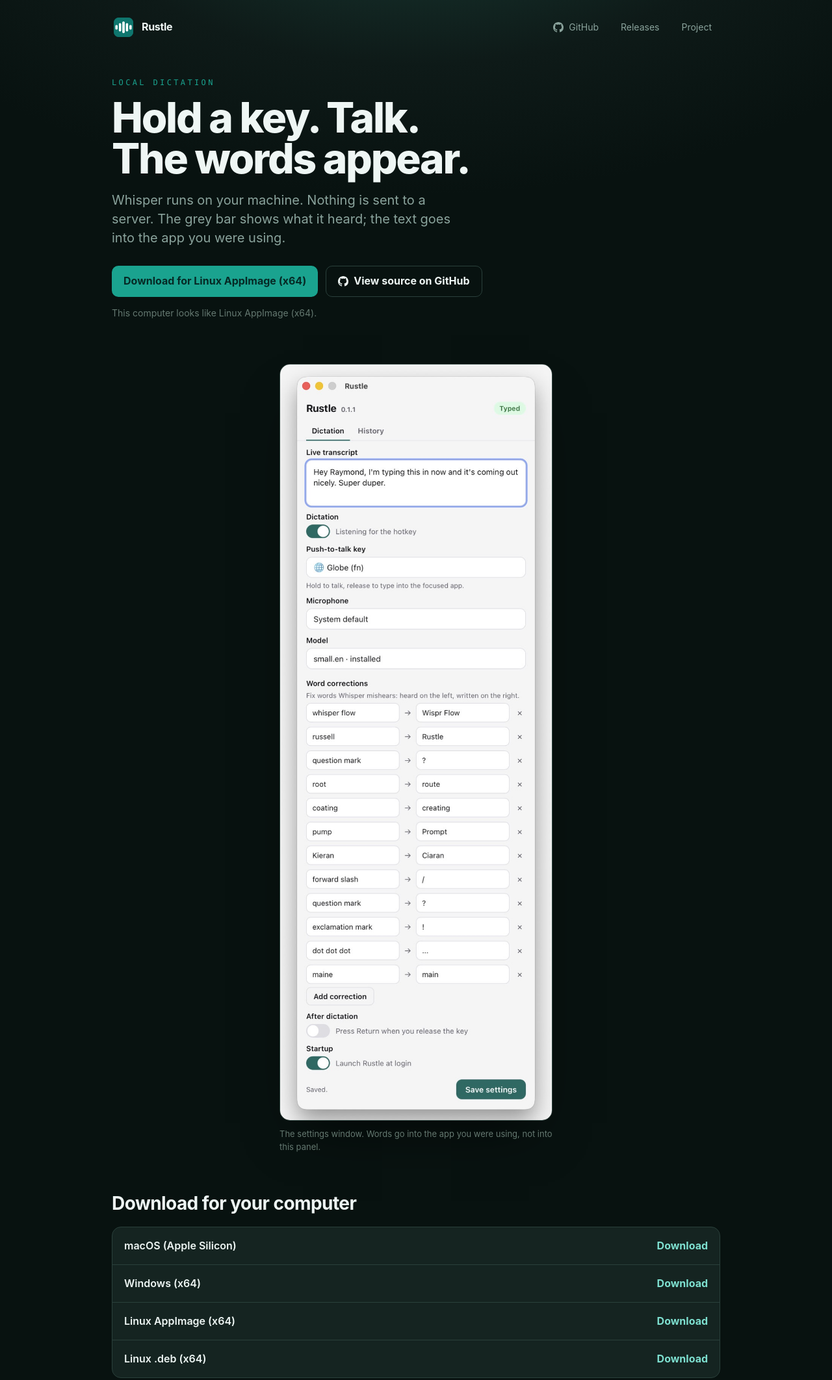
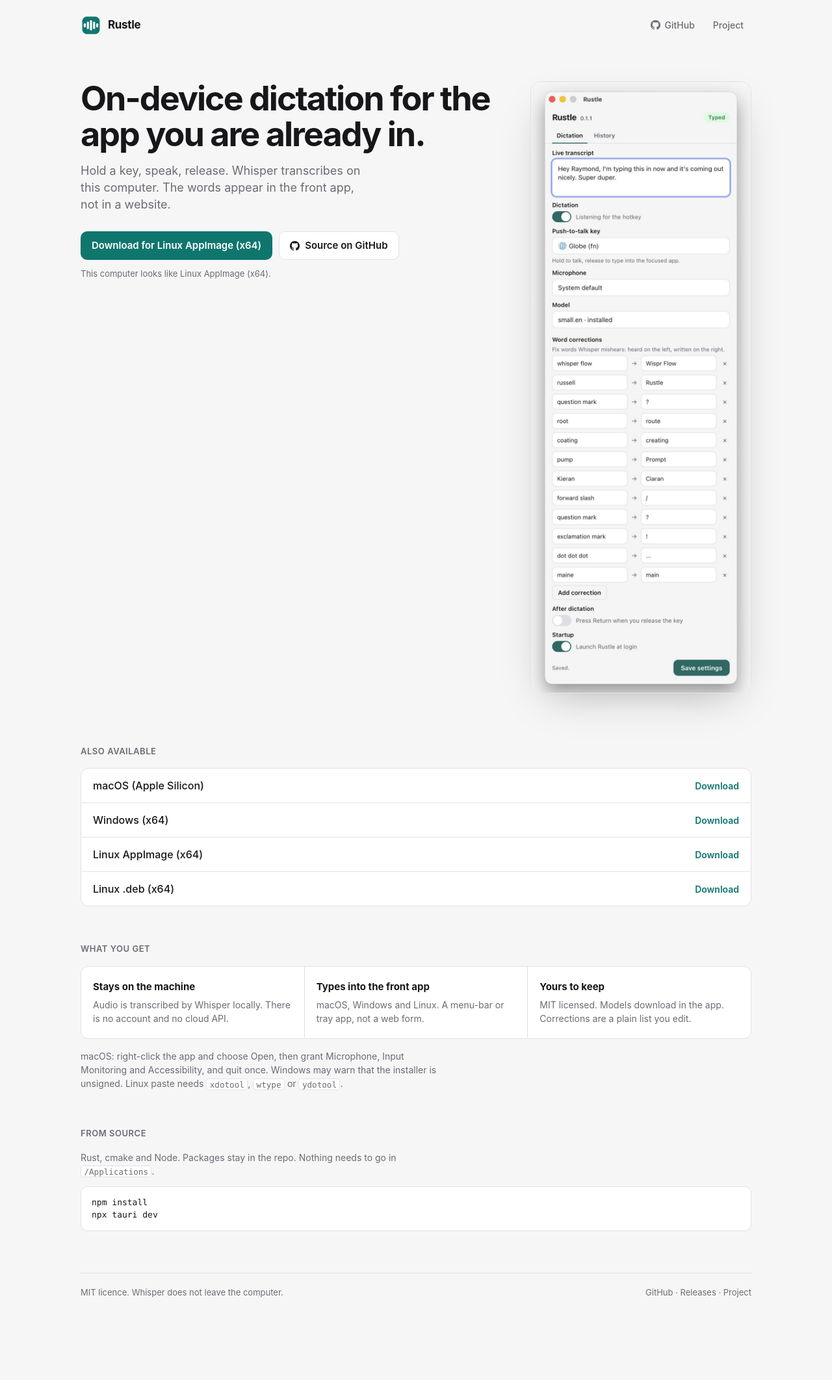
Before and after one commit to nbarrett/rustle, a website: page docs/index.html in a window 1280 px wide. Shown: the top 2124 px of the page at 65% size. After the commit the page ends 2079 px from the top, so only its background shows below. Drawn offline with Linux system fonts and the light colour scheme; no server answers.

Commit message:
Restyle the download page as a product site, not a teaching page.
Light layout using the app’s own type and teal, with the settings window beside the download, GitHub in the header, and a short note on privacy and first launch.

```diff
--- a/docs/index.html
+++ b/docs/index.html
@@ -3,288 +3,309 @@
 <head>
 <meta charset="utf-8">
 <meta name="viewport" content="width=device-width, initial-scale=1">
-<title>Download Rustle</title>
-<meta name="description" content="Local dictation. Hold a key, talk, and the words appear in the app you were using. Whisper runs on your machine.">
-<meta property="og:title" content="Download Rustle">
-<meta property="og:description" content="Local dictation. Hold a key, talk, and the words appear in the app you were using.">
+<title>Rustle – on-device dictation</title>
+<meta name="description" content="Hold a key, speak, and the words appear in the app you were using. Whisper runs on your machine. Nothing is sent to a server.">
+<meta property="og:title" content="Rustle">
+<meta property="og:description" content="On-device dictation for macOS, Windows and Linux.">
 <meta property="og:image" content="settings.jpg">
 <link rel="icon" href="icon.png" type="image/png">
 <style>
   :root {
-    --ground: #0e1a18;
-    --ground-2: #081210;
-    --panel: #152421;
-    --panel-2: #1b2e2a;
-    --line: #2a403b;
-    --ink: #eef6f4;
-    --muted: #8aa39c;
-    --muted-2: #647870;
-    --teal: #1aa38f;
-    --teal-deep: #0f766e;
-    --teal-soft: #7ee0d0;
-    --good: #6fcf97;
+    --bg: #f6f6f7;
+    --surface: #ffffff;
+    --line: #e2e2e6;
+    --text: #17171a;
+    --muted: #6b6b74;
+    --accent: #0f766e;
+    --accent-text: #ffffff;
+    --accent-hover: #0c5f59;
     --sans: -apple-system, BlinkMacSystemFont, "Segoe UI", system-ui, Helvetica, Arial, sans-serif;
     --mono: ui-monospace, "SF Mono", Menlo, Consolas, monospace;
+    --radius: 12px;
+    --shadow: 0 24px 60px -28px rgba(23, 23, 26, 0.35);
+  }
+
+  @media (prefers-color-scheme: dark) {
+    :root {
+      --bg: #17171a;
+      --surface: #202024;
+      --line: #33333a;
+      --text: #f2f2f4;
+      --muted: #a0a0aa;
+      --accent: #2dd4bf;
+      --accent-text: #062925;
+      --accent-hover: #5eead4;
+      --shadow: 0 24px 60px -28px rgba(0, 0, 0, 0.55);
+    }
   }
 
   * { box-sizing: border-box; }
 
+  html, body { margin: 0; }
   body {
-    margin: 0;
     min-height: 100vh;
-    background:
-      radial-gradient(900px 480px at 50% -180px, #1a3d36 0%, var(--ground) 58%, var(--ground-2) 100%),
-      var(--ground-2);
-    color: var(--ink);
+    background: var(--bg);
+    color: var(--text);
     font-family: var(--sans);
-    line-height: 1.55;
+    font-size: 16px;
+    line-height: 1.5;
     -webkit-font-smoothing: antialiased;
   }
 
-  a { color: var(--teal-soft); }
-  a:hover { color: #fff; }
+  a { color: var(--accent); text-decoration: none; }
+  a:hover { text-decoration: underline; }
 
-  .wrap { max-width: 980px; margin: 0 auto; padding: 0 22px 96px; }
+  .page {
+    max-width: 1080px;
+    margin: 0 auto;
+    padding: 0 24px 80px;
+  }
 
   nav {
     display: flex;
     align-items: center;
     justify-content: space-between;
-    gap: 16px;
-    padding: 22px 0 8px;
+    padding: 20px 0;
   }
   .brand {
     display: flex;
     align-items: center;
     gap: 10px;
-    color: var(--ink);
+    color: var(--text);
+    font-weight: 650;
+    font-size: 17px;
+    letter-spacing: -0.02em;
     text-decoration: none;
-    font-weight: 700;
-    letter-spacing: -0.02em;
   }
-  .brand img { width: 36px; height: 36px; border-radius: 9px; }
-  .nav-links { display: flex; gap: 8px; flex-wrap: wrap; }
+  .brand:hover { text-decoration: none; }
+  .brand img { width: 32px; height: 32px; border-radius: 8px; }
+  .nav-links {
+    display: flex;
+    align-items: center;
+    gap: 4px;
+  }
   .nav-links a {
     display: inline-flex;
     align-items: center;
-    gap: 8px;
+    gap: 7px;
     color: var(--muted);
-    text-decoration: none;
     font-size: 14px;
+    font-weight: 500;
     padding: 8px 12px;
     border-radius: 8px;
-    border: 1px solid transparent;
+    text-decoration: none;
   }
   .nav-links a:hover {
-    color: var(--ink);
-    border-color: var(--line);
-    background: rgba(255,255,255,.04);
+    color: var(--text);
+    background: var(--surface);
   }
-  .nav-links svg { width: 16px; height: 16px; fill: currentColor; }
+  .nav-links svg { width: 15px; height: 15px; fill: currentColor; }
 
-  header.hero { padding: 48px 0 28px; }
-  .eyebrow {
-    font-family: var(--mono);
-    font-size: 12px;
-    letter-spacing: 0.28em;
-    text-transform: uppercase;
-    color: var(--teal);
-    margin: 0 0 14px;
+  .hero {
+    display: grid;
+    grid-template-columns: minmax(0, 1fr) 340px;
+    gap: 56px;
+    align-items: start;
+    padding: 48px 0 24px;
   }
+  @media (max-width: 840px) {
+    .hero { grid-template-columns: 1fr; gap: 36px; padding-top: 28px; }
+    .hero-visual { max-width: 340px; margin: 0 auto; }
+  }
+
   h1 {
-    font-size: clamp(36px, 7vw, 64px);
-    font-weight: 800;
-    letter-spacing: -0.035em;
-    line-height: 0.98;
     margin: 0;
-    text-wrap: balance;
-    max-width: 14ch;
+    font-size: clamp(36px, 5vw, 52px);
+    font-weight: 700;
+    letter-spacing: -0.038em;
+    line-height: 1.05;
   }
-  .sub {
-    margin: 18px 0 0;
+  .lede {
+    margin: 16px 0 0;
     color: var(--muted);
-    font-size: clamp(17px, 2.4vw, 20px);
+    font-size: 18px;
     line-height: 1.45;
-    max-width: 42ch;
+    max-width: 38ch;
   }
 
   .actions {
     display: flex;
     flex-wrap: wrap;
-    gap: 12px;
+    gap: 10px;
     margin-top: 28px;
-    align-items: center;
   }
-  .primary, .ghost {
+  .btn {
     display: inline-flex;
     align-items: center;
     justify-content: center;
     gap: 8px;
-    min-height: 48px;
-    padding: 0 18px;
+    min-height: 44px;
+    padding: 0 16px;
     border-radius: 10px;
     font: inherit;
-    font-weight: 650;
+    font-size: 15px;
+    font-weight: 600;
     text-decoration: none;
+    border: 1px solid transparent;
   }
-  .primary {
-    background: var(--teal);
-    color: #062925;
-    border: 0;
+  .btn:hover { text-decoration: none; }
+  .btn-primary {
+    background: var(--accent);
+    color: var(--accent-text);
   }
-  .primary:hover { background: var(--teal-soft); color: #062925; }
-  .ghost {
-    background: transparent;
-    color: var(--ink);
-    border: 1px solid var(--line);
+  .btn-primary:hover { background: var(--accent-hover); color: var(--accent-text); }
+  .btn-secondary {
+    background: var(--surface);
+    color: var(--text);
+    border-color: var(--line);
   }
-  .ghost:hover { border-color: var(--teal); color: var(--teal-soft); }
-  .ghost svg { width: 16px; height: 16px; fill: currentColor; }
+  .btn-secondary:hover { border-color: var(--muted); }
+  .btn svg { width: 15px; height: 15px; fill: currentColor; }
+
   .detected {
-    margin: 14px 0 0;
-    color: var(--muted-2);
-    font-size: 14px;
+    margin: 12px 0 0;
+    color: var(--muted);
+    font-size: 13px;
   }
   .missing {
-    margin: 16px 0 0;
+    margin: 14px 0 0;
     padding: 12px 14px;
+    background: var(--surface);
     border: 1px solid var(--line);
     border-radius: 10px;
-    background: var(--panel);
     color: var(--muted);
-    max-width: 52ch;
+    font-size: 14px;
+    max-width: 42ch;
   }
   .missing[hidden] { display: none; }
 
-  .shot {
-    margin: 40px auto 0;
-    max-width: 420px;
+  .hero-visual {
+    background: var(--surface);
+    border: 1px solid var(--line);
     border-radius: 16px;
+    box-shadow: var(--shadow);
     overflow: hidden;
-    border: 1px solid var(--line);
-    box-shadow: 0 40px 80px -36px rgba(0,0,0,.7);
-    background: #111;
   }
-  .shot img {
+  .hero-visual img {
     display: block;
     width: 100%;
     height: auto;
   }
-  .shot-cap {
-    margin: 10px auto 0;
-    max-width: 420px;
-    color: var(--muted-2);
+
+  section { margin-top: 56px; }
+  h2 {
+    margin: 0 0 16px;
     font-size: 13px;
+    font-weight: 600;
+    letter-spacing: 0.04em;
+    text-transform: uppercase;
+    color: var(--muted);
   }
-
-  h2 {
-    font-size: clamp(22px, 3vw, 28px);
-    font-weight: 750;
-    letter-spacing: -0.02em;
-    margin: 0 0 14px;
-  }
-  section { margin-top: 56px; }
 
   .platforms {
     list-style: none;
     margin: 0;
     padding: 0;
+    background: var(--surface);
     border: 1px solid var(--line);
-    border-radius: 14px;
-    background: var(--panel);
+    border-radius: var(--radius);
     overflow: hidden;
   }
   .platforms li {
     display: flex;
     justify-content: space-between;
-    gap: 1rem;
     align-items: center;
-    padding: 16px 18px;
+    gap: 16px;
+    padding: 14px 18px;
     border-top: 1px solid var(--line);
   }
   .platforms li:first-child { border-top: 0; }
-  .platforms .os { font-weight: 600; }
+  .platforms .os { font-weight: 550; }
   .platforms a {
-    color: var(--teal-soft);
-    text-decoration: none;
-    font-weight: 650;
+    font-size: 14px;
+    font-weight: 600;
     white-space: nowrap;
   }
   .platforms a[aria-disabled="true"] {
-    color: var(--muted-2);
+    color: var(--muted);
     font-weight: 400;
     pointer-events: none;
+    text-decoration: none;
   }
 
-  .steps {
+  .facts {
     display: grid;
-    grid-template-columns: repeat(auto-fit, minmax(220px, 1fr));
-    gap: 14px;
+    grid-template-columns: repeat(3, 1fr);
+    gap: 1px;
+    background: var(--line);
+    border: 1px solid var(--line);
+    border-radius: var(--radius);
+    overflow: hidden;
   }
-  .step {
-    background: var(--panel);
-    border: 1px solid var(--line);
-    border-radius: 14px;
-    padding: 18px 18px 16px;
+  .facts article {
+    background: var(--surface);
+    padding: 20px 18px;
   }
-  .step n {
-    display: block;
-    font-family: var(--mono);
-    font-size: 12px;
-    letter-spacing: 0.16em;
-    text-transform: uppercase;
-    color: var(--teal);
-    margin-bottom: 8px;
+  .facts h3 {
+    margin: 0 0 6px;
+    font-size: 15px;
+    font-weight: 650;
   }
-  .step p { margin: 0; color: var(--muted); }
-
-  pre {
+  .facts p {
     margin: 0;
-    padding: 16px 18px;
-    background: var(--panel);
-    border: 1px solid var(--line);
-    border-radius: 12px;
-    overflow-x: auto;
-    font-family: var(--mono);
-    font-size: 13.5px;
-    color: var(--teal-soft);
+    color: var(--muted);
+    font-size: 14px;
+  }
+  @media (max-width: 700px) {
+    .facts { grid-template-columns: 1fr; }
   }
 
-  .note {
+  .fineprint {
+    margin: 16px 0 0;
     color: var(--muted);
-    font-size: 15px;
+    font-size: 14px;
     max-width: 62ch;
   }
   code {
     font-family: var(--mono);
-    font-size: 0.88em;
-    background: var(--panel);
+    font-size: 0.9em;
+    background: var(--surface);
     border: 1px solid var(--line);
     border-radius: 4px;
-    padding: 0.08em 0.35em;
+    padding: 0.05em 0.35em;
+  }
+  pre {
+    margin: 12px 0 0;
+    padding: 14px 16px;
+    background: var(--surface);
+    border: 1px solid var(--line);
+    border-radius: 10px;
+    overflow-x: auto;
+    font-family: var(--mono);
+    font-size: 13px;
+    color: var(--text);
   }
 
   footer {
-    margin-top: 72px;
-    padding-top: 22px;
-    border-top: 1px solid var(--line);
-    color: var(--muted-2);
-    font-size: 14px;
     display: flex;
     flex-wrap: wrap;
-    gap: 12px 22px;
     justify-content: space-between;
+    gap: 10px 20px;
+    margin-top: 64px;
+    padding-top: 20px;
+    border-top: 1px solid var(--line);
+    color: var(--muted);
+    font-size: 13px;
   }
-  footer a { color: var(--muted); text-decoration: none; }
-  footer a:hover { color: var(--teal-soft); }
+  footer a { color: var(--muted); }
+  footer a:hover { color: var(--text); }
 </style>
 </head>
 <body>
-<div class="wrap">
-
+<div class="page">
   <nav>
     <a class="brand" href="./">
-      <img src="icon.png" width="36" height="36" alt="">
+      <img src="icon.png" width="32" height="32" alt="">
       Rustle
     </a>
     <div class="nav-links">
@@ -292,71 +313,75 @@
         <svg viewBox="0 0 16 16" aria-hidden="true"><path d="M8 0C3.58 0 0 3.58 0 8c0 3.54 2.29 6.53 5.47 7.59.4.07.55-.17.55-.38 0-.19-.01-.82-.01-1.49-2.01.37-2.53-.49-2.69-.94-.09-.23-.48-.94-.82-1.13-.28-.15-.68-.52-.01-.53.63-.01 1.08.58 1.23.82.72 1.21 1.87.87 2.33.66.07-.52.28-.87.51-1.07-1.78-.2-3.64-.89-3.64-3.95 0-.87.31-1.59.82-2.15-.08-.2-.36-1.02.08-2.12 0 0 .67-.21 2.2.82.64-.18 1.32-.27 2-.27s1.36.09 2 .27c1.53-1.04 2.2-.82 2.2-.82.44 1.1.16 1.92.08 2.12.51.56.82 1.27.82 2.15 0 3.07-1.87 3.75-3.65 3.95.29.25.54.73.54 1.48 0 1.07-.01 1.93-.01 2.2 0 .21.15.46.55.38A8.01 8.01 0 0 0 16 8c0-4.42-3.58-8-8-8"/></svg>
         GitHub
       </a>
-      <a href="https://github.com/nbarrett/rustle/releases">Releases</a>
       <a href="https://github.com/nbarrett/rustle#readme">Project</a>
     </div>
   </nav>
 
-  <header class="hero">
-    <p class="eyebrow">Local dictation</p>
-    <h1>Hold a key. Talk. The words appear.</h1>
-    <p class="sub">Whisper runs on your machine. Nothing is sent to a server. The grey bar shows what it heard; the text goes into the app you were using.</p>
+  <div class="hero">
+    <div>
+      <h1>On-device dictation for the app you are already in.</h1>
+      <p class="lede">Hold a key, speak, release. Whisper transcribes on this computer. The words appear in the front app, not in a website.</p>
       <div class="actions">
-      <a class="primary" id="primary" href="https://github.com/nbarrett/rustle/releases/latest">Download</a>
-      <a class="ghost" href="https://github.com/nbarrett/rustle">
+        <a class="btn btn-primary" id="primary" href="https://github.com/nbarrett/rustle/releases/latest">Download</a>
+        <a class="btn btn-secondary" href="https://github.com/nbarrett/rustle">
           <svg viewBox="0 0 16 16" aria-hidden="true"><path d="M8 0C3.58 0 0 3.58 0 8c0 3.54 2.29 6.53 5.47 7.59.4.07.55-.17.55-.38 0-.19-.01-.82-.01-1.49-2.01.37-2.53-.49-2.69-.94-.09-.23-.48-.94-.82-1.13-.28-.15-.68-.52-.01-.53.63-.01 1.08.58 1.23.82.72 1.21 1.87.87 2.33.66.07-.52.28-.87.51-1.07-1.78-.2-3.64-.89-3.64-3.95 0-.87.31-1.59.82-2.15-.08-.2-.36-1.02.08-2.12 0 0 .67-.21 2.2.82.64-.18 1.32-.27 2-.27s1.36.09 2 .27c1.53-1.04 2.2-.82 2.2-.82.44 1.1.16 1.92.08 2.12.51.56.82 1.27.82 2.15 0 3.07-1.87 3.75-3.65 3.95.29.25.54.73.54 1.48 0 1.07-.01 1.93-.01 2.2 0 .21.15.46.55.38A8.01 8.01 0 0 0 16 8c0-4.42-3.58-8-8-8"/></svg>
-        View source on GitHub
+          Source on GitHub
         </a>
       </div>
       <p class="detected" id="detected"></p>
       <p class="missing" id="missing" hidden>
-      A build for this computer is not on the latest release yet. Use another file below, or run it from source.
+        A build for this computer is not on the latest release yet. Choose another platform below, or run from source.
       </p>
-  </header>
-
-  <figure class="shot">
-    <img src="settings.jpg" width="720" height="2002" alt="The Rustle settings window: live transcript, Globe push-to-talk key, microphone, Whisper model, and word corrections.">
-  </figure>
-  <p class="shot-cap">The settings window. Words go into the app you were using, not into this panel.</p>
+    </div>
+    <div class="hero-visual">
+      <img src="settings.jpg" width="720" height="2002" alt="Rustle settings: live transcript, Globe push-to-talk key, microphone, Whisper model and word corrections.">
+    </div>
+  </div>
 
   <section>
-    <h2>Download for your computer</h2>
+    <h2>Also available</h2>
     <ul class="platforms" id="platforms"></ul>
   </section>
 
   <section>
-    <h2>How it works</h2>
-    <div class="steps">
-      <div class="step"><n>01</n><p>Hold the push-to-talk key. The grey bar shows Listening.</p></div>
-      <div class="step"><n>02</n><p>Speak. Whisper transcribes on this machine.</p></div>
-      <div class="step"><n>03</n><p>Release. The words appear in the front app.</p></div>
+    <h2>What you get</h2>
+    <div class="facts">
+      <article>
+        <h3>Stays on the machine</h3>
+        <p>Audio is transcribed by Whisper locally. There is no account and no cloud API.</p>
+      </article>
+      <article>
+        <h3>Types into the front app</h3>
+        <p>macOS, Windows and Linux. A menu-bar or tray app, not a web form.</p>
+      </article>
+      <article>
+        <h3>Yours to keep</h3>
+        <p>MIT licensed. Models download in the app. Corrections are a plain list you edit.</p>
+      </article>
     </div>
-    <p class="note" style="margin-top:18px;">
-      macOS: right-click the app and choose Open (it is not from the App Store). Grant Microphone, Input Monitoring and Accessibility, then quit and reopen.
-      Windows may warn about an unsigned installer.
-      Linux paste needs <code>xdotool</code>, <code>wtype</code> or <code>ydotool</code>.
+    <p class="fineprint">
+      macOS: right-click the app and choose Open, then grant Microphone, Input Monitoring and Accessibility, and quit once. Windows may warn that the installer is unsigned. Linux paste needs <code>xdotool</code>, <code>wtype</code> or <code>ydotool</code>.
     </p>
   </section>
 
   <section>
     <h2>From source</h2>
-    <p class="note">Needs Rust, cmake and Node. Nothing is installed globally, and nothing has to go in <code>/Applications</code>.</p>
+    <p class="fineprint">Rust, cmake and Node. Packages stay in the repo. Nothing needs to go in <code>/Applications</code>.</p>
     <pre>npm install
 npx tauri dev</pre>
   </section>
 
   <footer>
-    <span>MIT. Whisper stays on the machine.</span>
+    <span>MIT licence. Whisper does not leave the computer.</span>
     <span>
       <a href="https://github.com/nbarrett/rustle">GitHub</a>
       ·
       <a href="https://github.com/nbarrett/rustle/releases">Releases</a>
       ·
-      <a href="./">Download</a>
+      <a href="https://github.com/nbarrett/rustle#readme">Project</a>
     </span>
   </footer>
 </div>
-
 <script>
   const OWNER = "nbarrett";
   const REPO = "rustle";
```
Lines whose indentation alone changed are shown as unchanged.
